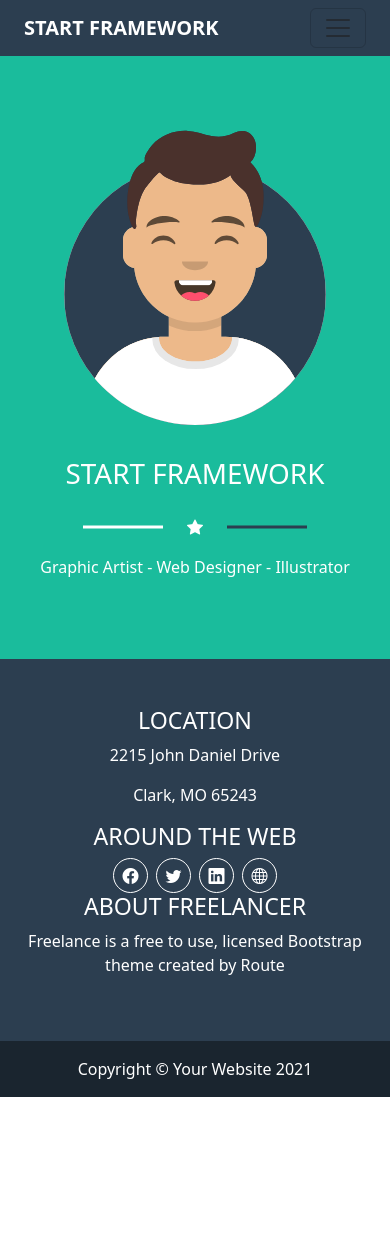
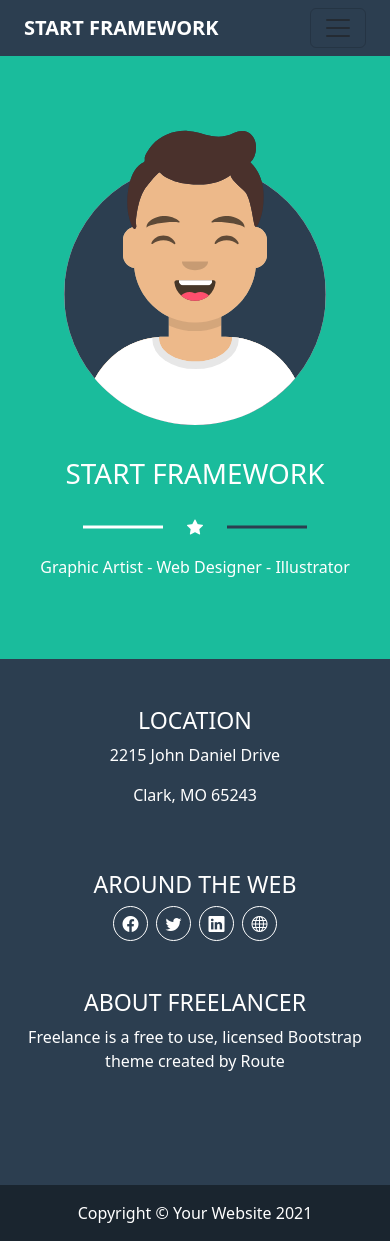
Before and after one commit to Eslam-Mohamed-G/Vite-React_Route, a React (Vite) app: page / in a window 390 px wide. Before the commit the page ends 1113 px from the top, so only its background shows below. Built offline with nearby package versions, Linux system fonts and the light colour scheme.

Commit message:
Footer style

```diff
--- a/src/Components/6_footer/Footer.jsx
+++ b/src/Components/6_footer/Footer.jsx
@@ -7,7 +7,7 @@ function Footer() {
         <div className='footer'>
             <div className="container">
                 <div className="row py-5">
-                    <div className="col-md-4">
+                    <div className="col-md-4 mb-5 mb-md-0">
                         <div className="content text-center">
                             <h3>LOCATION</h3>
                             <p>2215 John Daniel Drive</p>
@@ -15,7 +15,7 @@ function Footer() {
                         </div>
                     </div>
 
-                    <div className="col-md-4">
+                    <div className="col-md-4 mb-5 mb-md-0">
                         <div className="content text-center">
                             <h3>AROUND THE WEB</h3>
                             <div className='d-flex flex-row align-content-center justify-content-center gap-2'>
@@ -27,7 +27,7 @@ function Footer() {
                         </div>
                     </div>
 
-                    <div className="col-md-4">
+                    <div className="col-md-4 mb-5 mb-md-0">
                         <div className="content text-center">
                             <h3>ABOUT FREELANCER</h3>
                             <p>Freelance is a free to use, licensed Bootstrap theme created by Route</p>
```
